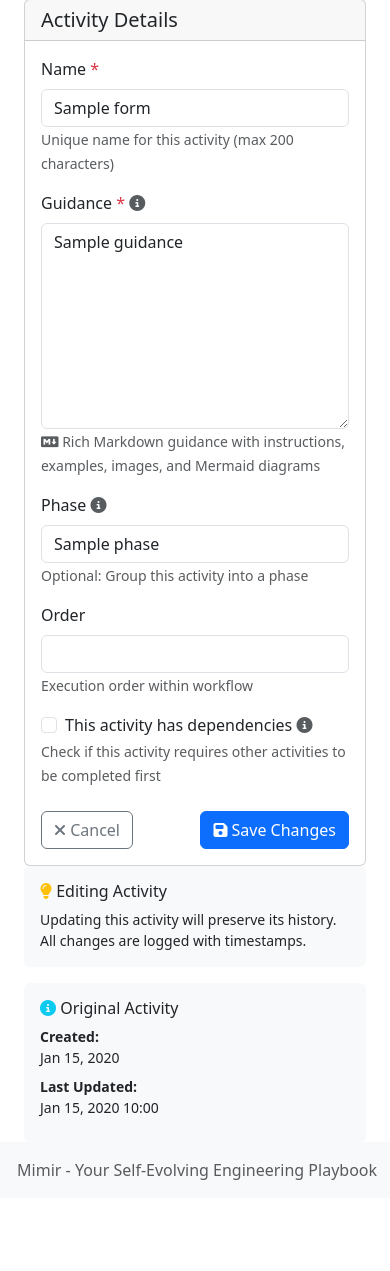
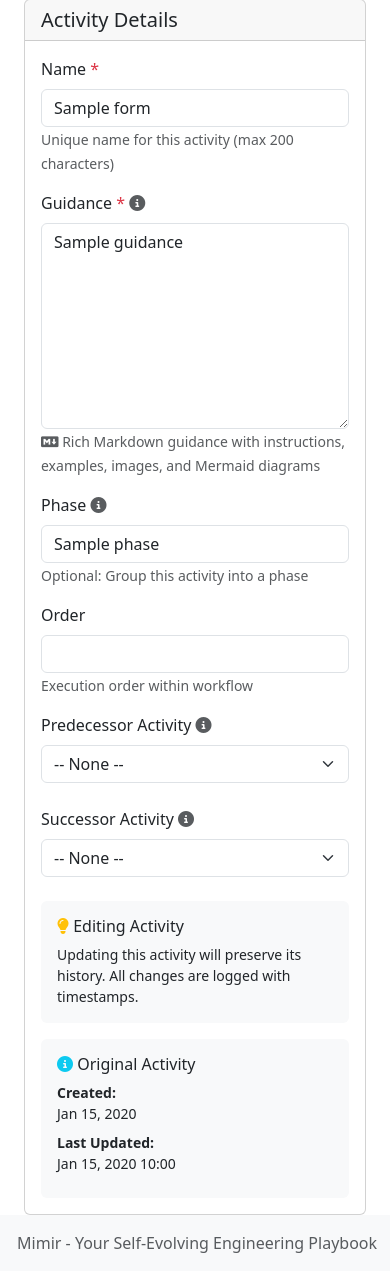
Before and after one commit to petelind/mimir, a Django app: template templates/activities/edit.html in a window 390 px wide. Shown: the part 271-1542 px from the top of the page. Before the commit the page ends 1451 px from the top, so only its background shows below. Run offline with Django 5.2, Linux system fonts and the light colour scheme; the template is opened without the code that fills it: most values are stand-ins (such as "Sample title", 1, 10 or a date in 2020); some libraries are stand-ins or nearby versions.

Commit message:
feat(templates): replace has_dependencies with predecessor/successor dropdowns
Step 5 implementation (create/edit forms):
- Removed 'Has Dependencies' checkbox
- Added 'Predecessor Activity' dropdown showing reference names
- Added 'Successor Activity' dropdown showing reference names
- Dropdowns show format: 'DFS1 - Build Domain Model'
- Disabled state when disable_dependencies=True
- Help text explains disabled state
- Tooltips on labels
- Pre-select current values in edit form
- data-testid attributes for testing

Both create.html and edit.html updated identically

```diff
--- a/templates/activities/edit.html
+++ b/templates/activities/edit.html
@@ -116,46 +116,60 @@
                             <small class="form-text text-muted">Execution order within workflow</small>
                         </div>
 
-                        <!-- Has Dependencies -->
-                        <div class="mb-4">
-                            <div class="form-check">
-                                <input class="form-check-input"
-                                       type="checkbox"
-                                       id="has_dependencies"
-                                       name="has_dependencies"
-                                       data-testid="dependencies-checkbox"
-                                       {% if form_data.has_dependencies %}checked{% endif %}>
-                                <label class="form-check-label" for="has_dependencies">
-                                    This activity has dependencies
+                        <!-- Dependencies -->
+                        <div class="row">
+                            <!-- Predecessor -->
+                            <div class="col-md-6 mb-4">
+                                <label for="predecessor" class="form-label">
+                                    Predecessor Activity
                                     <i class="fa-solid fa-info-circle text-muted"
                                        data-bs-toggle="tooltip"
-                                       title="Check if this activity depends on other activities being completed first"></i>
+                                       title="Activity that must complete before this one"></i>
                                 </label>
+                                <select name="predecessor"
+                                        id="predecessor"
+                                        class="form-select"
+                                        data-testid="predecessor-select"
+                                        {% if disable_dependencies %}disabled{% endif %}>
+                                    <option value="">-- None --</option>
+                                    {% for act in available_predecessors %}
+                                    <option value="{{ act.id }}"
+                                            {% if form_data.predecessor|stringformat:"s" == act.id|stringformat:"s" %}selected{% endif %}>
+                                        {{ act.reference_name }} - {{ act.name }}
+                                    </option>
+                                    {% endfor %}
+                                </select>
+                                {% if disable_dependencies %}
+                                <small class="form-text text-muted">No other activities yet - dependencies will be available after creating more activities</small>
+                                {% endif %}
                             </div>
-                            <small class="form-text text-muted">Check if this activity requires other activities to be completed first</small>
+
+                            <!-- Successor -->
+                            <div class="col-md-6 mb-4">
+                                <label for="successor" class="form-label">
+                                    Successor Activity
+                                    <i class="fa-solid fa-info-circle text-muted"
+                                       data-bs-toggle="tooltip"
+                                       title="Next activity that depends on this one"></i>
+                                </label>
+                                <select name="successor"
+                                        id="successor"
+                                        class="form-select"
+                                        data-testid="successor-select"
+                                        {% if disable_dependencies %}disabled{% endif %}>
+                                    <option value="">-- None --</option>
+                                    {% for act in available_successors %}
+                                    <option value="{{ act.id }}"
+                                            {% if form_data.successor|stringformat:"s" == act.id|stringformat:"s" %}selected{% endif %}>
+                                        {{ act.reference_name }} - {{ act.name }}
+                                    </option>
+                                    {% endfor %}
+                                </select>
+                                {% if disable_dependencies %}
+                                <small class="form-text text-muted">No other activities yet - dependencies will be available after creating more activities</small>
+                                {% endif %}
+                            </div>
                         </div>
-
-                        <!-- Action Buttons -->
-                        <div class="d-flex justify-content-between">
-                            <a href="{% url 'activity_detail' playbook_pk=playbook.pk workflow_pk=workflow.pk activity_pk=activity.pk %}"
-                               class="btn btn-outline-secondary"
-                               data-testid="cancel-btn"
-                               data-bs-toggle="tooltip"
-                               title="Cancel and return to activity details">
-                                <i class="fa-solid fa-times"></i> Cancel
-                            </a>
-                            <button type="submit"
-                                    class="btn btn-primary"
-                                    data-testid="save-btn"
-                                    data-bs-toggle="tooltip"
-                                    title="Save changes to this activity">
-                                <i class="fa-solid fa-save"></i> Save Changes
-                            </button>
-                        </div>
-                    </form>
-                </div>
-            </div>
-        </div>
 
         <!-- Helper Info Sidebar -->
         <div class="col-md-4">
```
Also changed, not shown: templates/activities/create.html (+49 -35 lines).
